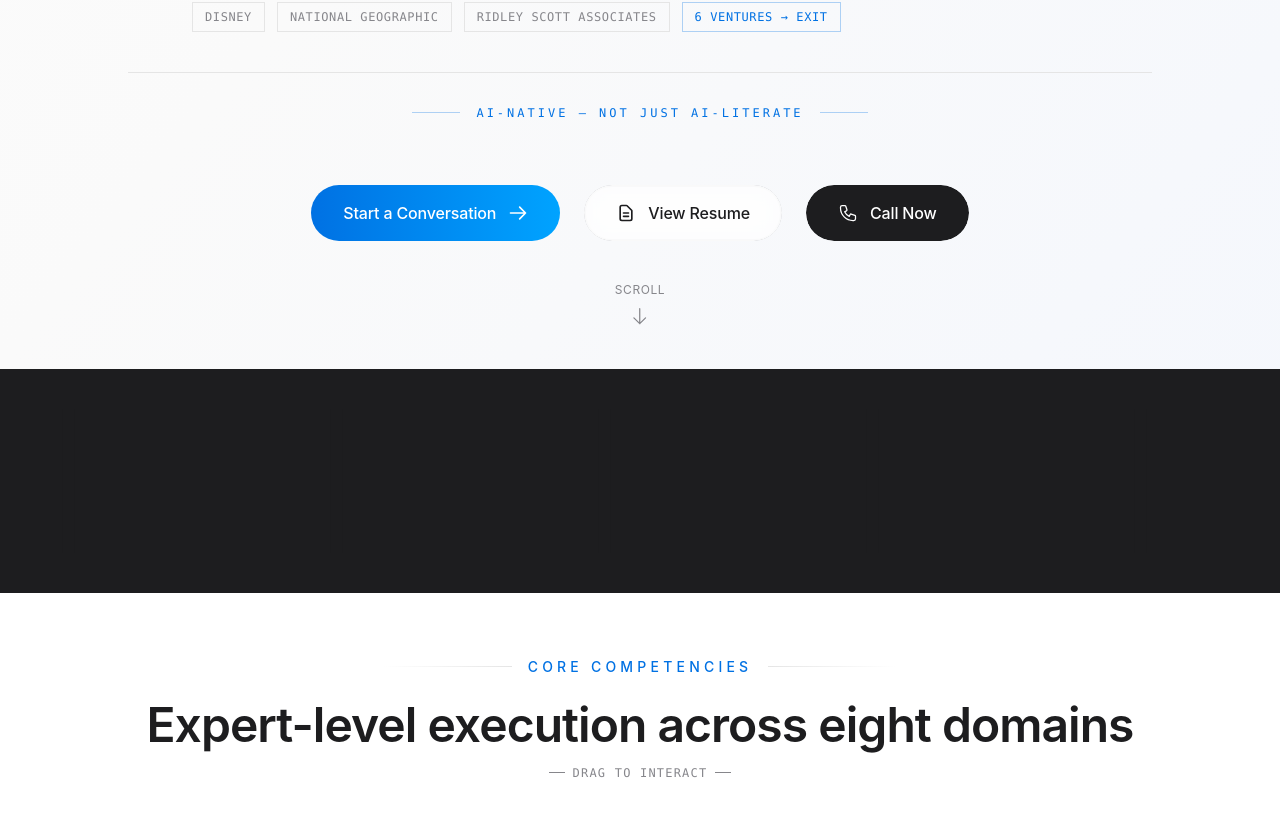
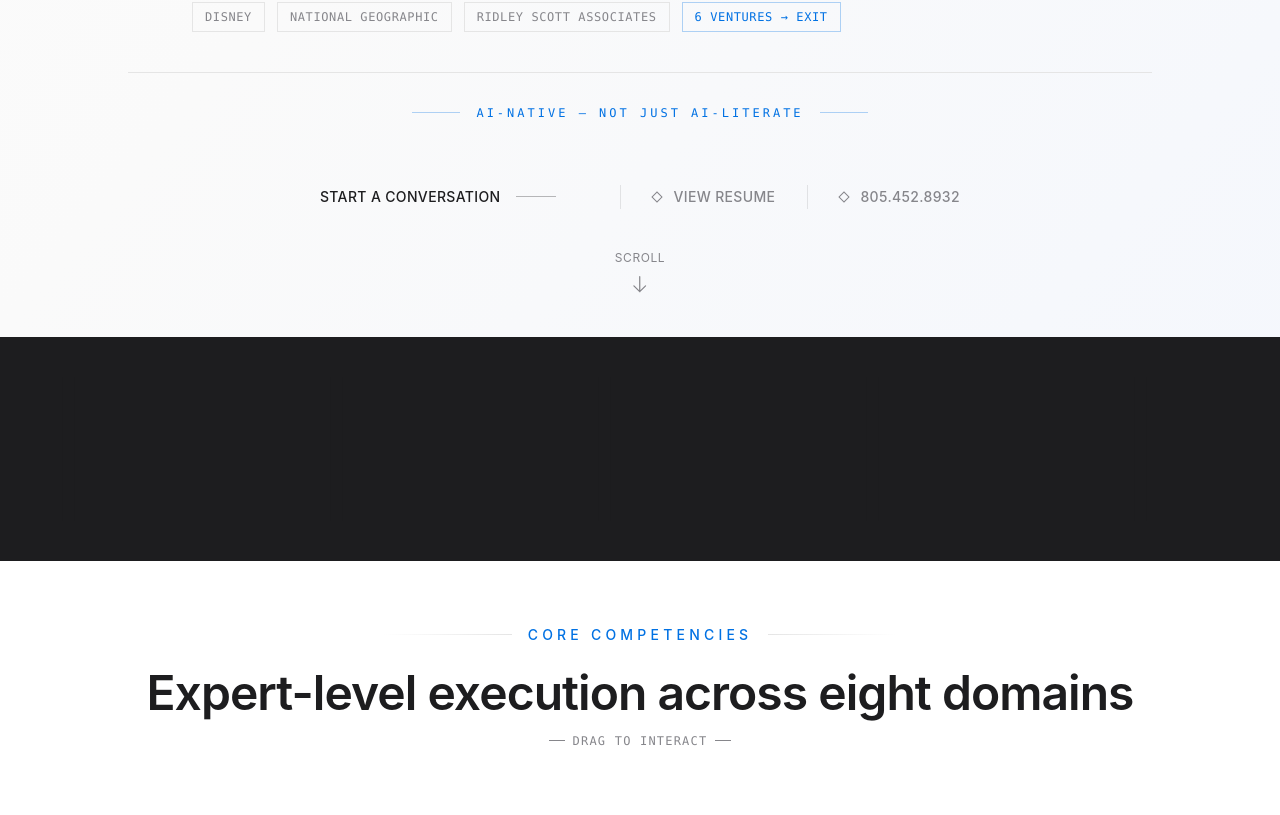
Before and after one commit to Mx7Zero/chrestenson.2026, a React (Vite) app in the folder fix/: page / in a window 1280 px wide. Shown: the part 1218-2033 px from the top of the page. Built offline with nearby package versions, Linux system fonts and the light colour scheme.

Commit message:
CTA redesign: clean lines, architectural minimal, mechanical precision

```diff
--- a/fix/src/components/Hero.tsx
+++ b/fix/src/components/Hero.tsx
@@ -882,48 +882,50 @@ export const Hero = () => {
           </div>
         </div>
 
-        {/* CTA Buttons */}
-        <div ref={ctaRef} className="flex flex-wrap justify-center gap-4 md:gap-6">
-          {/* Primary CTA - Start a Conversation */}
+        {/* CTA Buttons - Architectural, Minimal */}
+        <div ref={ctaRef} className="flex flex-col sm:flex-row items-center justify-center gap-6 md:gap-8">
+          {/* Primary - Clean line button */}
           <a
             href="mailto:matthew@chrestenson.com"
-            className="group relative inline-flex items-center gap-3 bg-gradient-to-r from-[#0071E3] to-[#00A3FF] text-white px-8 py-4 rounded-full text-base font-medium overflow-hidden transition-all duration-500 hover:shadow-2xl hover:shadow-[#0071E3]/30 hover:-translate-y-1 hover:scale-[1.02]"
+            className="group relative inline-flex items-center gap-4 text-[#1D1D1F] text-sm font-medium tracking-wide uppercase"
           >
-            <span className="absolute inset-0 bg-gradient-to-r from-[#00A3FF] to-[#0071E3] opacity-0 group-hover:opacity-100 transition-opacity duration-500" />
-            <span className="relative z-10">Start a Conversation</span>
+            <span className="relative">
+              Start a Conversation
+              <span className="absolute -bottom-1 left-0 w-0 h-px bg-[#1D1D1F] transition-all duration-500 group-hover:w-full" />
+            </span>
+            <span className="w-10 h-px bg-[#1D1D1F]/30 group-hover:w-16 group-hover:bg-[#1D1D1F] transition-all duration-500" />
             <svg
-              className="relative z-10 w-5 h-5 transition-transform duration-300 group-hover:translate-x-1"
+              className="w-4 h-4 -translate-x-2 opacity-0 group-hover:translate-x-0 group-hover:opacity-100 transition-all duration-500"
               fill="none"
               stroke="currentColor"
               viewBox="0 0 24 24"
             >
-              <path strokeLinecap="round" strokeLinejoin="round" strokeWidth={2} d="M14 5l7 7m0 0l-7 7m7-7H3" />
+              <path strokeLinecap="round" strokeLinejoin="round" strokeWidth={1.5} d="M17 8l4 4m0 0l-4 4m4-4H3" />
             </svg>
           </a>
 
-          {/* Secondary CTA - View Resume */}
+          {/* Divider */}
+          <span className="hidden sm:block w-px h-6 bg-[#1D1D1F]/10" />
+
+          {/* Secondary - Resume */}
           <button
             onClick={() => setIsResumeOpen(true)}
-            className="group relative inline-flex items-center gap-3 px-8 py-4 rounded-full text-base font-medium overflow-hidden transition-all duration-500 hover:-translate-y-1 hover:scale-[1.02]"
+            className="group relative inline-flex items-center gap-3 text-[#86868B] text-sm font-medium tracking-wide uppercase hover:text-[#1D1D1F] transition-colors duration-300"
           >
-            <span className="absolute inset-0 rounded-full border-2 border-[#1D1D1F]/20 group-hover:border-[#0071E3] transition-colors duration-300" />
-            <span className="absolute inset-0 rounded-full bg-white/80 backdrop-blur-sm group-hover:bg-[#0071E3]/5 transition-colors duration-300" />
-            <svg className="relative z-10 w-5 h-5 text-[#1D1D1F] group-hover:text-[#0071E3] transition-colors duration-300" fill="none" stroke="currentColor" viewBox="0 0 24 24">
-              <path strokeLinecap="round" strokeLinejoin="round" strokeWidth={2} d="M9 12h6m-6 4h6m2 5H7a2 2 0 01-2-2V5a2 2 0 012-2h5.586a1 1 0 01.707.293l5.414 5.414a1 1 0 01.293.707V19a2 2 0 01-2 2z" />
-            </svg>
-            <span className="relative z-10 text-[#1D1D1F] group-hover:text-[#0071E3] transition-colors duration-300">View Resume</span>
+            <span className="w-2 h-2 border border-current rotate-45 group-hover:bg-[#1D1D1F] group-hover:border-[#1D1D1F] transition-all duration-300" />
+            <span>View Resume</span>
           </button>
 
-          {/* Tertiary CTA - Call Now */}
+          {/* Divider */}
+          <span className="hidden sm:block w-px h-6 bg-[#1D1D1F]/10" />
+
+          {/* Tertiary - Call */}
           <a
             href="tel:+18054528932"
-            className="group relative inline-flex items-center gap-3 px-8 py-4 rounded-full text-base font-medium overflow-hidden transition-all duration-500 hover:-translate-y-1 hover:scale-[1.02]"
+            className="group relative inline-flex items-center gap-3 text-[#86868B] text-sm font-medium tracking-wide uppercase hover:text-[#1D1D1F] transition-colors duration-300"
           >
-            <span className="absolute inset-0 rounded-full bg-[#1D1D1F] group-hover:bg-[#2D2D2F] transition-colors duration-300" />
-            <svg className="relative z-10 w-5 h-5 text-white" fill="none" stroke="currentColor" viewBox="0 0 24 24">
-              <path strokeLinecap="round" strokeLinejoin="round" strokeWidth={1.5} d="M3 5a2 2 0 012-2h3.28a1 1 0 01.948.684l1.498 4.493a1 1 0 01-.502 1.21l-2.257 1.13a11.042 11.042 0 005.516 5.516l1.13-2.257a1 1 0 011.21-.502l4.493 1.498a1 1 0 01.684.949V19a2 2 0 01-2 2h-1C9.716 21 3 14.284 3 6V5z" />
-            </svg>
-            <span className="relative z-10 text-white">Call Now</span>
+            <span className="w-2 h-2 border border-current rotate-45 group-hover:bg-[#1D1D1F] group-hover:border-[#1D1D1F] transition-all duration-300" />
+            <span>805.452.8932</span>
           </a>
         </div>
       </div>
```
